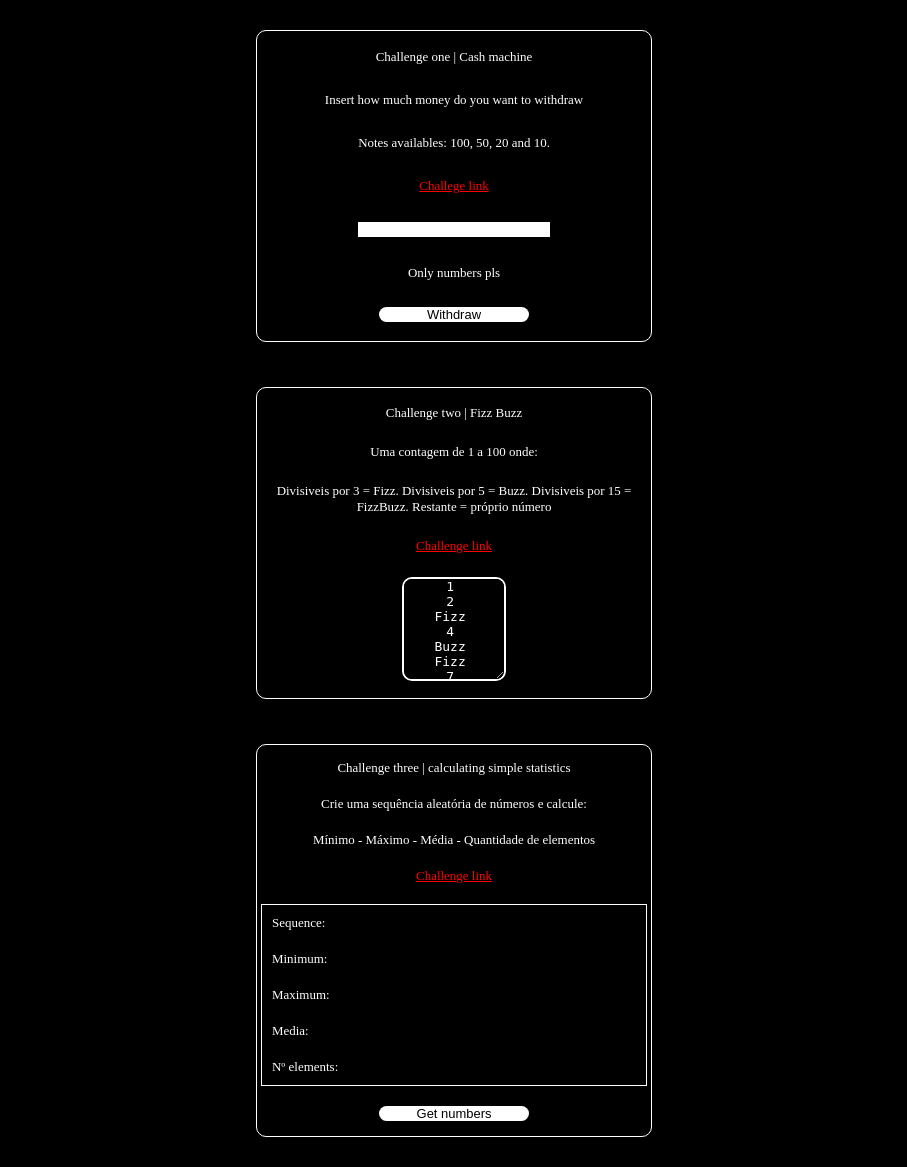
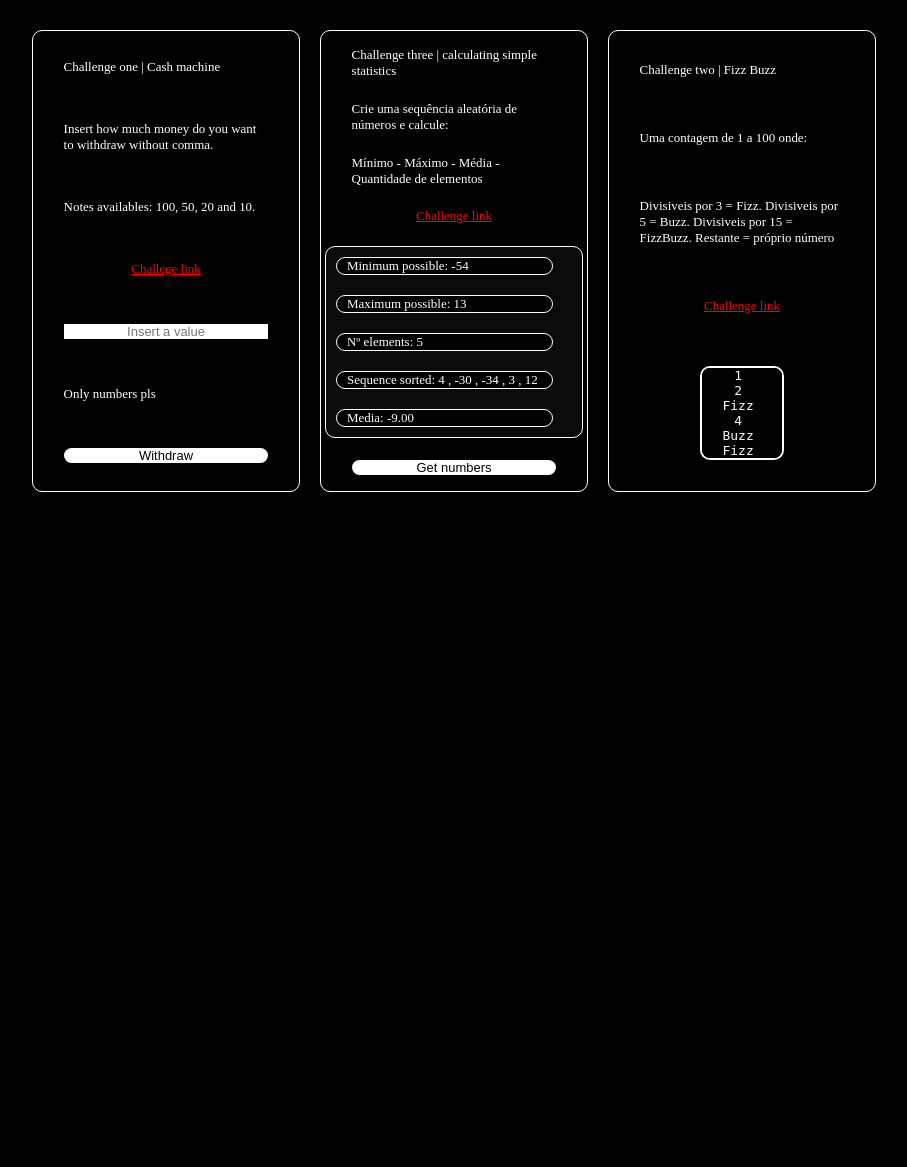
Before and after one commit to intelitrader/quero-ser, a PHP site: page / in a window 1280 px wide. Shown: the whole page, without its empty margins (206-1113 px from the left). After the commit the page ends 492 px from the top, so only its background shows below. Run offline with PHP 8.4, Linux system fonts and the light colour scheme.

Commit message:
feat: challenge three done

```diff
--- a/index.html
+++ b/index.html
@@ -11,7 +11,7 @@
   <body>
     <div class="chBox">
       <p>Challenge one | Cash machine</p>
-      <p>Insert how much money do you want to withdraw</p>
+      <p>Insert how much money do you want to withdraw without comma.</p>
       <span>Notes availables: 100, 50, 20 and 10.</span>
 
       <a
@@ -19,9 +19,29 @@
         target="_blank"
         >Challege link</a
       >
-      <input id="amount" type="number" />
+      <input id="amount" type="number" placeholder="Insert a value" />
       <p class="withdraw">Only numbers pls</p>
       <button class="btn" onclick="checkValue()">Withdraw</button>
+    </div>
+
+    <div class="chBox">
+      <p>Challenge three | calculating simple statistics</p>
+      <p>Crie uma sequência aleatória de números e calcule:</p>
+      <p>Mínimo - Máximo - Média - Quantidade de elementos</p>
+      <a
+        href="https://dojopuzzles.com/problems/calculando-estatisticas-simples/"
+        target="_blank"
+        >Challenge link</a
+      >
+      <div class="infos">
+        <span class="infos-span" id="minimum">Minimum possible: </span>
+        <span class="infos-span" id="maximum">Maximum possible: </span>
+        <span class="infos-span" id="elements">Nº elements: </span>
+        <span class="infos-span" id="sequence">Sequence sorted: </span>
+        <span class="infos-span" id="media">Media: </span>
+      </div>
+
+      <button class="btn" onclick="challegenThree()">Get numbers</button>
     </div>
 
     <div class="chBox">
@@ -37,27 +57,6 @@
       >
       <textarea id="fizzBuzz" readonly></textarea>
     </div>
-
-    <div class="chBox">
-      <p>Challenge three | calculating simple statistics</p>
-      <p>Crie uma sequência aleatória de números e calcule:</p>
-      <p>Mínimo - Máximo - Média - Quantidade de elementos</p>
-      <a
-        href="https://dojopuzzles.com/problems/calculando-estatisticas-simples/"
-        target="_blank"
-        >Challenge link</a
-      >
-      <div class="infos">
-        <span id="sequence">Sequence: </span>
-        <span id="minimum">Minimum: </span>
-        <span id="maximum">Maximum: </span>
-        <span id="media">Media: </span>
-        <span id="elements">Nº elements: </span>
-      </div>
-
-      <button class="btn" onclick="challegenThree()">Get numbers</button>
-    </div>
-
   </body>
 
   <script src="index.js"></script>
--- a/index.js
+++ b/index.js
@@ -18,6 +18,7 @@ function withdrawMoney(withdrawAmount) {
     }
     withdrawNotes["turnBack"] = withdrawAmount;
   }
+
   return withdrawNotes;
 }
 
@@ -30,12 +31,21 @@ const checkValue = () => {
 
   if (isValid) {
     const notes = withdrawMoney(amount);
+
+    console.log(notes);
+
+    if (notes["turnBack"] > 0) {
+      const input = document.querySelector("#amount");
+      return alert(
+        "You can only withdraw values that match the following notes: 100 - 50 - 20 - 10"
+      );
+    }
+
     return (withdraw.textContent = `
             100 notes: ${notes[100]} ||
             50 notes: ${notes[50]} ||
             20 notes: ${notes[20]} ||
             10 notes: ${notes[10]} ||
-            turn back: ${notes["turnBack"].toFixed(2)}
             `);
   }
 
@@ -55,12 +65,9 @@ const fizzBuzz = () => {
 
 fizzBuzz();
 
-const lower = -Infinity;
-const higher = Infinity;
 function getRandomArbitrary(min, max) {
-  return Math.floor(Math.random() * (max - min) + max);
+  return Math.floor(Math.random() * (max - min) + min);
 }
-
 const challegenThree = () => {
   const ele = document.querySelector("#elements");
   const seq = document.querySelector("#sequence");
@@ -68,12 +75,22 @@ const challegenThree = () => {
   const max = document.querySelector("#maximum");
   const med = document.querySelector("#media");
 
-  const numberOfElements = getRandomArbitrary(1, 10);
-  ele.textContent = `Nº elements: ${numberOfElements}`
+  const numberOfElements = Math.floor(Math.random() * 10);
+  const maxNumber = Math.floor(Math.random() * 100);
+  const minNumber = Math.floor(Math.random() * 100) * -1;
+  const sequence = [];
 
-  const maxNumber = getRandomArbitrary(lower, higher)
-  console.log(maxNumber)
+  for (let i = numberOfElements; i > 0; i--) {
+    sequence.push(getRandomArbitrary(minNumber, maxNumber));
+  }
 
+  const media = sequence.reduce((acc, number) => acc + number, 0) / sequence.length;
 
+  med.textContent = `Media: ${media.toFixed(2)}`;
+  max.textContent = `Maximum possible: ${maxNumber}`;
+  ele.textContent = `Nº elements: ${numberOfElements}`;
+  min.textContent = `Minimum possible: ${minNumber}`;
+  seq.textContent = `Sequence sorted: ${sequence.join(" , ")}`;
+};
 
-};
+challegenThree();
--- a/style.css
+++ b/style.css
@@ -12,8 +12,7 @@ body {
   display: flex;
   justify-content: center;
   align-items: center;
-  gap: 25px;
-  flex-direction: column;
+  flex-wrap: wrap;
 }
 
 .chBox {
@@ -21,28 +20,35 @@ body {
   display: flex;
   flex-direction: column;
   min-height: 300px;
-  width: 30%;
+  width: 20%;
+  min-width: 250px;
   justify-content: space-around;
-  text-align: center;
   align-items: center;
   border-radius: 10px;
   padding: 5px;
+  transition: 1s;
+  height: 450px;
 }
 
 a {
   color: red;
+  transition: 1s;
+}
+a:hover{
+  color: white;
 }
 
 #fizzBuzz {
-  width: 100px;
-  height: 100px;
-  text-align: center;
+  width: 80px;
+  height: 90px;
   border: 2px solid white;
   border-radius: 10px;
+  text-align: center;
+  resize: none;
 }
 
 .btn {
-  width: 150px;
+  width: 80%;
   border: transparent;
   background-color: #fff;
   border-radius: 10px;
@@ -51,21 +57,47 @@ a {
 }
 .btn:hover {
   cursor: pointer;
-  transform: scale(1.3);
+  transform: scale(1.2);
   background-color: #1c0f20;
+  color: #fff;
 }
 
 #amount {
-  width: 50%;
+  width: 80%;
   border: 1px solid black;
   background-color: white;
   color: black;
+  text-align: center;
 }
 
-.infos{
+.infos {
   display: flex;
   flex-direction: column;
   border: 1px solid white;
   width: 100%;
   text-align: left;
+  border-radius: 10px;
+  background-color: #0c0b0b;
 }
+
+.infos-span {
+  border: 1px solid white;
+  border-radius: 10px;
+  padding-left: 10px;
+}
+
+input[type="number"]::-webkit-outer-spin-button,
+input[type="number"]::-webkit-inner-spin-button {
+  -webkit-appearance: none;
+  margin: 0;
+}
+
+input[type="number"] {
+  -moz-appearance: textfield;
+}
+
+p,
+span {
+  text-align: left;
+  width: 80%;
+}
```
